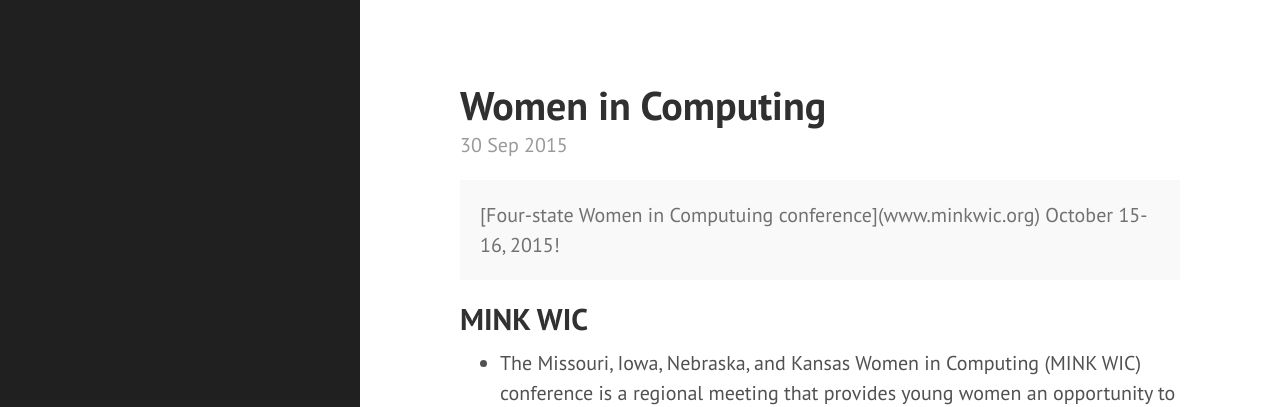
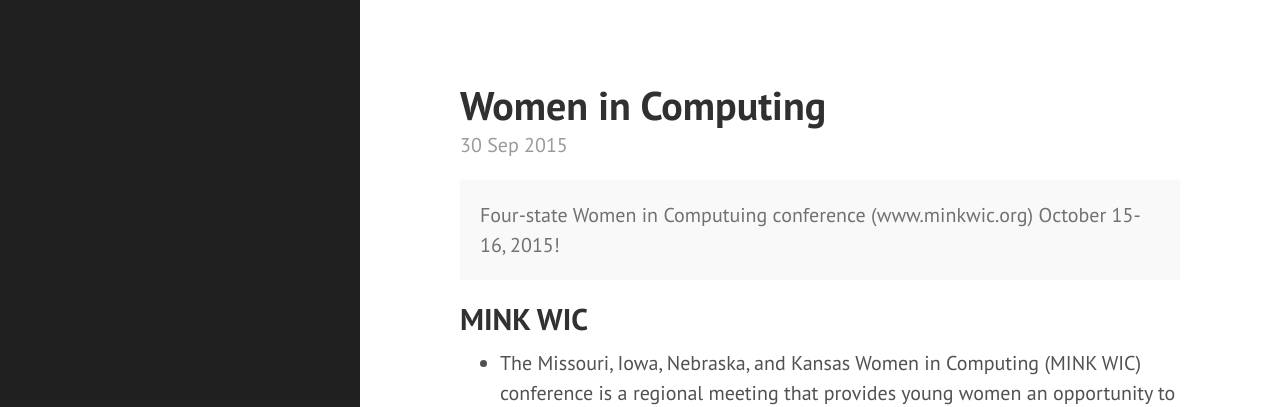
Before and after one commit to denisecase/denisecase.github.io, a Jekyll site: the page built from _posts/2015-09-30-WIC.md, in a window 1280 px wide and 1345 px high. Shown: the top 407 px of the window. Built offline with Jekyll 4.4.1, drawn with Linux system fonts in a browser that asks for light colours; Markdown is read by kramdown in place of the engine named in the settings; comment, search, counter and statistics services are not loaded; some of the changed lines change nothing that is shown.

Commit message:
Update 2015-09-30-WIC.md

```diff
--- a/_posts/2015-09-30-WIC.md
+++ b/_posts/2015-09-30-WIC.md
@@ -4,7 +4,7 @@
 ---
 
 <p class="message">
-  [Four-state Women in Computuing conference](www.minkwic.org) October 15-16, 2015!
+  Four-state Women in Computuing conference (www.minkwic.org) October 15-16, 2015!
 </p>
 
 ## MINK WIC
```
